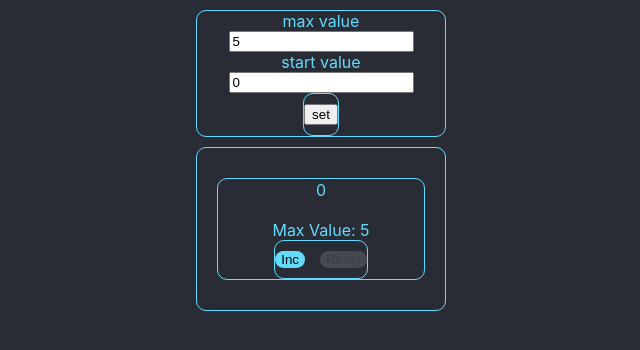
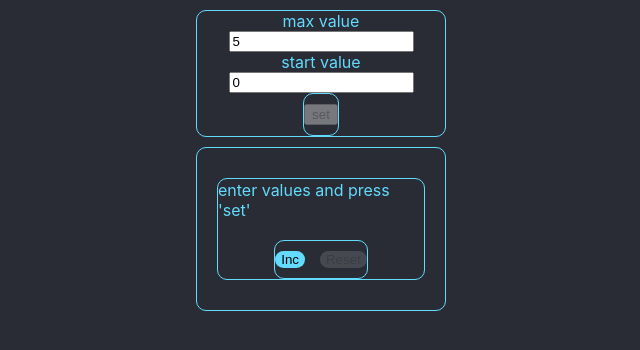
Before and after one commit to pasosh12/counters, a React (Create React App) app: page / in a window 1280 px wide. Shown: the top 350 px of the page, without its empty margins (319-959 px from the left). Built offline with nearby package versions, Linux system fonts and the light colour scheme.

Commit message:
logic edits and refactoring

```diff
--- a/src/App.tsx
+++ b/src/App.tsx
@@ -5,50 +5,57 @@ import {Display} from "./Display";
 import {SettingsDisplay} from "./SettingsDisplay";
 
 function App() {
-    const minCounter=0;
-    const maxCounter = 5;
+    const minCounter: number = Number(localStorage.getItem('minCounter')) || 0;
+    const maxCounter: number = Number(localStorage.getItem('maxCounter')) || 5;
     const [counter, setCounter] = React.useState<number>(0);
     const [startValue, setStartValue] = React.useState<number>(minCounter);
     const [maxValue, setMaxValue] = React.useState<number>(maxCounter);
     const [limitFlag, setLimitFlag] = React.useState<boolean>(false);
     const [errorFlag, setErrorFlag] = React.useState<boolean>(false);
+    const [isMessageActive, setMessageActive] = React.useState<boolean>(true);
+    const [buttonsDisabled, setButtonsDisabling] = React.useState<boolean>(false);
     const isResetDisabled = counter === 0
     const isIncDisabled = counter === maxCounter;
 
+    React.useEffect(() => {
+        if (counter === maxCounter) setLimitFlag(true);
+        else setLimitFlag(false);
+    }, [counter])
+
     const onIncHandler = () => {
-        if (counter < maxCounter) {
-            setCounter(counter + 1);
-        }
-        if (counter === maxCounter-1) {
-            setLimitFlag(true)
+        if (counter < maxCounter) setCounter(counter + 1);
+    }
+    const onResetHandler = () => {
+        setCounter(minCounter)
+    }
+    const disablingButtons = (isSet: boolean) => {
+        if (localStorage.getItem('maxCounter') && localStorage.getItem('minCounter')) {
+            setButtonsDisabling(isSet)
         }
     }
-    const onResetHandler = () => {
-        setCounter(0)
-        setLimitFlag(false);
-        // setMaxValue(Math.floor(Math.random() * (10-1)+1));
-    }
-    const disablingButtons=()=>{
-
-    }
-    const OutputDisplayProps = {onResetHandler,onIncHandler, isIncDisabled, isResetDisabled}
-    const SettingsDisplayProps = {startValue,setStartValue,maxValue,setMaxValue, setCounter}
+    const SettingsDisplayFlagsSettersProps = {setStartValue,setCounter,setMaxValue,setErrorFlag, disablingButtons}
+    const OutputDisplayFlagsProps = {errorFlag, limitFlag, isIncDisabled, isResetDisabled}
     return (
         <div className="App">
             <div className="container">
-
                 <div className="settings_window">
-                    <SettingsDisplay setErrorFlag={setErrorFlag} {...SettingsDisplayProps} />
+                    <SettingsDisplay startValue={startValue}
+                                     maxValue={maxValue}
+                                     errorFlag={errorFlag}
+                                     // setMaxValue={setMaxValue}
+                                     setMessageActive={setMessageActive}
+                                     {...SettingsDisplayFlagsSettersProps} />
                 </div>
-                    <div className="counter_window">
-                        <Display limitFlag={limitFlag} errorFlag={errorFlag}
-                                 counter={counter} maxValue={maxValue}
-                                 disablingButtons={disablingButtons}
-                                 {...OutputDisplayProps}/>
-                    </div>
+                <div className="counter_window">
+                    <Display onIncHandler={onIncHandler} onResetHandler={onResetHandler}
+                             counter={counter}
+                             isMessageActive={isMessageActive}
+                             buttonsDisabled={buttonsDisabled}
+                             {...OutputDisplayFlagsProps}/>
                 </div>
             </div>
-            );
-            }
+        </div>
+    );
+}
 
-            export default App;
+export default App
--- a/src/Display.tsx
+++ b/src/Display.tsx
@@ -1,33 +1,37 @@
-// @flow
-
 import React from "react";
 import {Button} from "./Button";
 
 type Props = {
     limitFlag: boolean;
     counter: number;
-    maxValue: number;
-    onIncHandler:() => void;
-    onResetHandler:() => void;
-    isResetDisabled:boolean;
-    isIncDisabled:boolean,
-    errorFlag:boolean;
+    onIncHandler: () => void;
+    onResetHandler: () => void;
+    isResetDisabled: boolean;
+    isIncDisabled: boolean;
+    buttonsDisabled: boolean;
+    errorFlag: boolean;
+    isMessageActive: boolean;
 };
-export const Display = ({maxValue, counter, limitFlag, onResetHandler, onIncHandler, isResetDisabled, isIncDisabled,errorFlag}: Props) => {
+export const Display = ({
+                            counter, limitFlag, onResetHandler, onIncHandler,
+                            isResetDisabled, isIncDisabled, errorFlag, buttonsDisabled,
+                            isMessageActive
+                        }: Props) => {
     return (
         <div className="display">
 
             {errorFlag ? <div className={"error"}>Invalid values</div> :
-                <div className={limitFlag ? "error" : ''}>{counter}</div>}
+                (isMessageActive ? <div>enter values and press 'set'</div> :
+                    <div className={limitFlag ? "error" : ''}>{counter}</div>
+                )
+            }
             <br/>
-            <div>Max Value: {maxValue}</div>
-
             <div className="buttons">
-                <Button className={isIncDisabled ? 'button_disabled' : 'button'} title={'Inc'}
-                        onClick={onIncHandler} disabled={isIncDisabled}/>
-                <Button className={isResetDisabled || counter === 0 ? 'button_disabled' : 'button'}
+                <Button className={isIncDisabled || buttonsDisabled ? 'button_disabled' : 'button'} title={'Inc'}
+                        onClick={onIncHandler} disabled={buttonsDisabled || isIncDisabled}/>
+                <Button className={isResetDisabled || counter === 0 || buttonsDisabled ? 'button_disabled' : 'button'}
                         title={'Reset'}
-                        onClick={onResetHandler} disabled={isResetDisabled}/>
+                        onClick={onResetHandler} disabled={buttonsDisabled || isResetDisabled}/>
             </div>
         </div>
     )
--- a/src/SettingsDisplay.tsx
+++ b/src/SettingsDisplay.tsx
@@ -1,4 +1,3 @@
-// @flow
 import * as React from 'react';
 import {Button} from "./Button";
 import {Dispatch, SetStateAction, useRef} from "react";
@@ -9,78 +8,73 @@ type Props = {
     maxValue: number,
     setMaxValue: Dispatch<SetStateAction<number>>,
     setCounter: Dispatch<SetStateAction<number>>,
-    setErrorFlag: Dispatch<SetStateAction<boolean>>
+    errorFlag: boolean,
+    setErrorFlag: Dispatch<SetStateAction<boolean>>,
+    disablingButtons: (isSet: boolean) => void,
+    setMessageActive: Dispatch<SetStateAction<boolean>>,
 };
 
 export const SettingsDisplay = ({
-                                    startValue,
                                     setStartValue,
                                     maxValue,
-                                    setMaxValue,
+                                    errorFlag,
                                     setCounter,
-                                    setErrorFlag
+                                    setErrorFlag,
+                                    disablingButtons,
+                                    setMessageActive
                                 }: Props) => {
     const [localMax, setLocalMax] = React.useState<number>(maxValue);
     const [localStart, setLocalStart] = React.useState<number>(0);
-    const [localError, setLocalError] = React.useState<boolean>(false);
+    const [isSetButtonActive, activateSetButton] = React.useState<boolean>(false);
 
 
     React.useEffect(() => {
-        // if (localStart === '' || localMax === '') {
-        //     setLocalStart(Number(localStart));
-        //     setLocalMax(Number(localMax));
-        //     setLocalError(true);
-        // } else {
-            setLocalError(localStart >= localMax || localStart < 0 || localMax < 0);
         setErrorFlag(localStart >= localMax || localStart < 0 || localMax < 0)
-        // }
     }, [localStart, localMax]);
 
+    const changingValues = () => {
+        disablingButtons(true)
+        activateSetButton(true)
+        setMessageActive(true)
+        localStorage.removeItem('minCounter');
+        localStorage.removeItem('maxCounter');
+    }
     const maxHandler = (value: number) => {
-
         setLocalMax(Number(value))
-        // setLocalError(localStart >= localMax || localStart < 0 || localMax < 0)
-        // setErrorFlag(localError)
+        changingValues()
     }
-    const startHandler = (value:number) => {
-
-            setLocalStart(Number(value))
-        // setLocalError(localStart >= localMax || localStart < 0 || localMax < 0)
-        // setErrorFlag(localError)
-        console.log('localStart', localStart, 'localMax', localMax);
+    const startHandler = (value: number) => {
+        setLocalStart(Number(value))
+        changingValues()
     }
-    // else {
-    //     setLocalStart(Number(value))
-    //     setLocalError(true);
-    // }
 
     const onSetHandler = () => {
-        // setLocalError(checkError()) //error === true
-        setErrorFlag(localError)
-        // console.log('localStart', localStart, 'localMax', localMax);
-        // console.log(localError);
-        if (!localError) { //error
+
+        if (!errorFlag) { //error
             setStartValue(localStart)
             setCounter(localStart)
+            localStorage.setItem('minCounter', String(localStart));
+            localStorage.setItem('maxCounter', String(localMax));
             disablingButtons(false)
-            //     setMaxValue(localMax)
-            // setLocalError(true)
+            activateSetButton(false)
+            setMessageActive(false)
         }
     }
 
-// localStart<0 localStart===maxValue ---> error
     return (
         <div className="display">
-            max value {localError ? <div>error</div> : ''}
-            <input type={"number"} onChange={(e) => maxHandler(Number(e.currentTarget.value))}
+            max value
+            <input className={errorFlag ? 'error_input' : ''} type={"number"}
+                   onChange={(e) => maxHandler(Number(e.currentTarget.value))}
                    value={localMax}/>
             start value
-            <input className={localError? 'error_input' : ''} type={"number"} onChange={(e) => startHandler(Number(e.currentTarget.value))}
+            <input className={errorFlag ? 'error_input' : ''} type={"number"}
+                   onChange={(e) => startHandler(Number(e.currentTarget.value))}
                    value={localStart}/>
             <div className="buttons">
-                <Button title={'set'} onClick={onSetHandler}/>
+                <Button title={'set'} className={isSetButtonActive ? '' : ''}
+                        disabled={!isSetButtonActive} onClick={onSetHandler}/>
             </div>
         </div>
-
     )
 }
```
